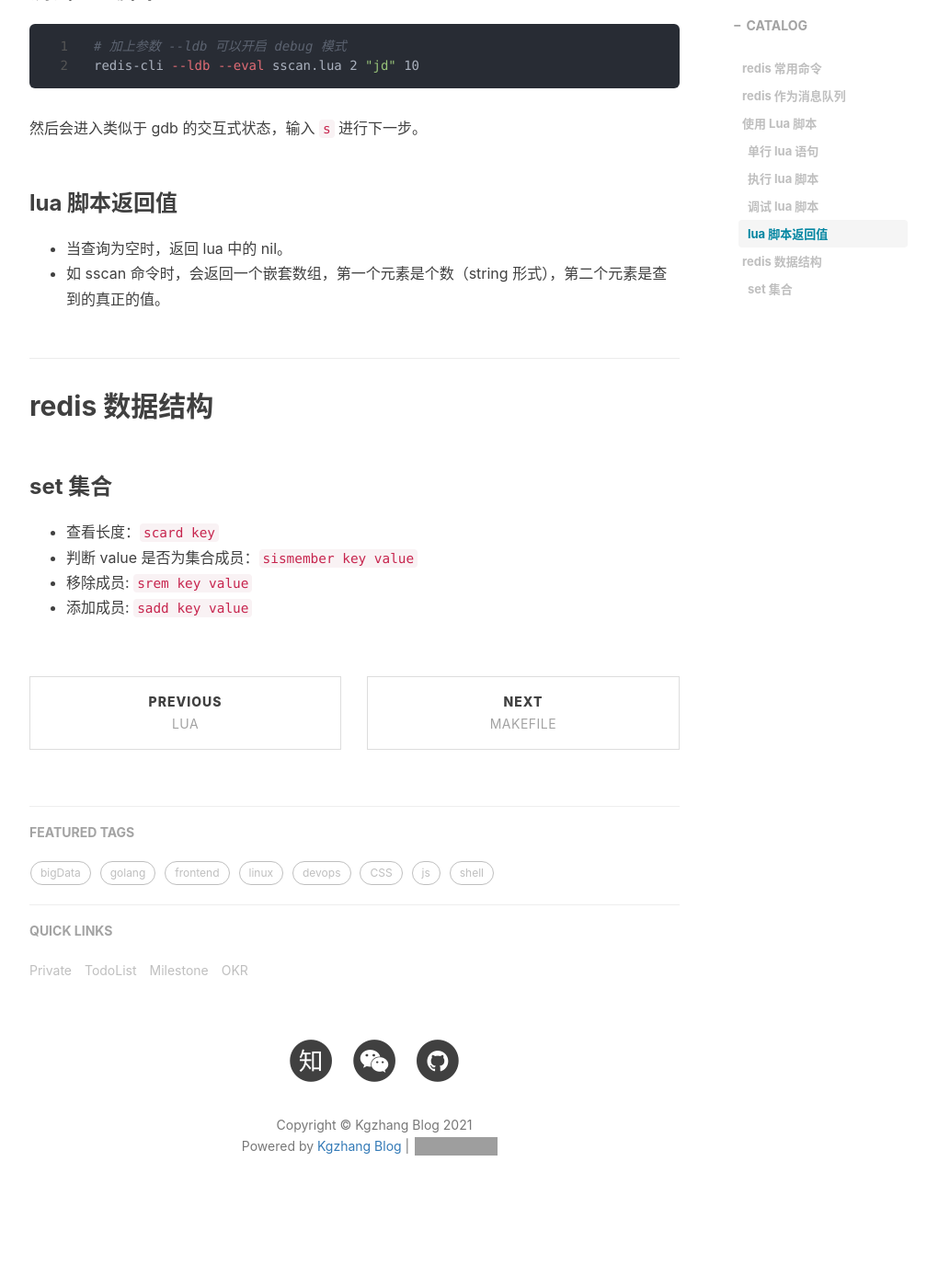
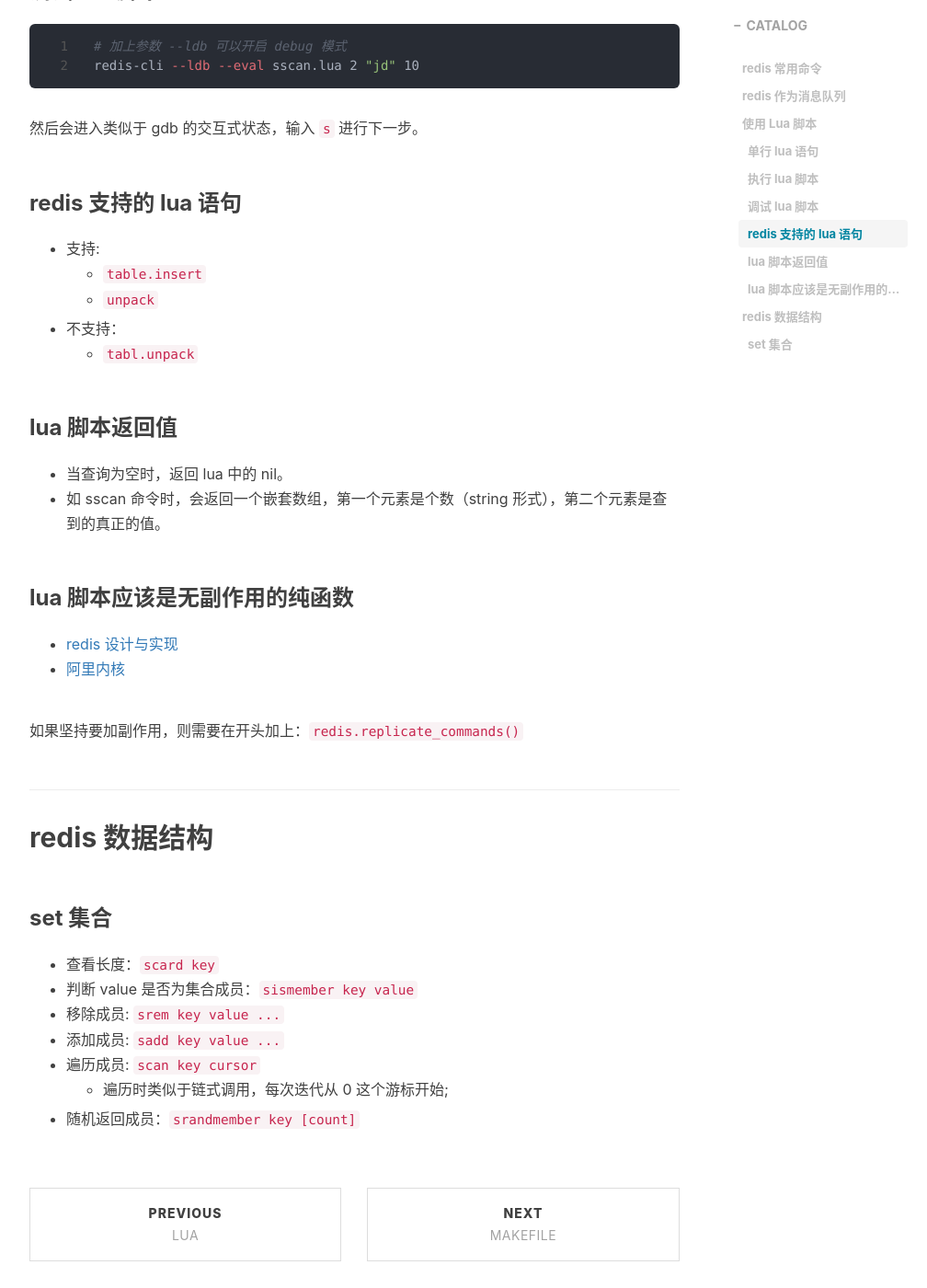
Before and after one commit to kougazhang/oom, a Jekyll site: the page built from _posts/2021-07-01-redis.md, in a window 1280 px wide and 1400 px high, scrolled down 1301 px. Shown: the whole window at 92% size, without its empty margins (233-1241 px from the left). Built offline with Jekyll 4.4.1, drawn with Linux system fonts in a browser that asks for light colours; nearby versions of some CDN libraries; comment, search, counter and statistics services are not loaded; before the commit the page ends 2651 px from its top, so only the background shows below that; grey boxes are pictures that could not be loaded.

Commit message:
supplement lua,makefile,redis

````diff
--- a/_posts/2021-07-01-redis.md
+++ b/_posts/2021-07-01-redis.md
@@ -39,14 +39,30 @@ redis-cli --ldb --eval sscan.lua 2 "jd" 10
 ```
 然后会进入类似于 gdb 的交互式状态，输入 `s` 进行下一步。
 
+### redis 支持的 lua 语句
++ 支持:
+    + `table.insert`
+    + `unpack`
++ 不支持：
+    + `tabl.unpack`
+
 ### lua 脚本返回值
 + 当查询为空时，返回 lua 中的 nil。
 + 如 sscan 命令时，会返回一个嵌套数组，第一个元素是个数（string 形式），第二个元素是查到的真正的值。
+
+### lua 脚本应该是无副作用的纯函数
++ [redis 设计与实现](https://redisbook.readthedocs.io/en/latest/feature/scripting.html)
++ [阿里内核](http://mysql.taobao.org/monthly/2019/01/06/)
+
+如果坚持要加副作用，则需要在开头加上：`redis.replicate_commands()`
 
 ## redis 数据结构
 
 ### set 集合
 + 查看长度：`scard key`
 + 判断 value 是否为集合成员：`sismember key value`
-+ 移除成员: `srem key value`
-+ 添加成员: `sadd key value`
++ 移除成员: `srem key value ...`
++ 添加成员: `sadd key value ...`
++ 遍历成员: `scan key cursor`
+    + 遍历时类似于链式调用，每次迭代从 0 这个游标开始;
++ 随机返回成员：`srandmember key [count]`
````
Also changed, not shown: _posts/2021-07-01-lua.md (+10 -0 lines), _posts/2021-07-01-makefile.md (+6 -0 lines).
